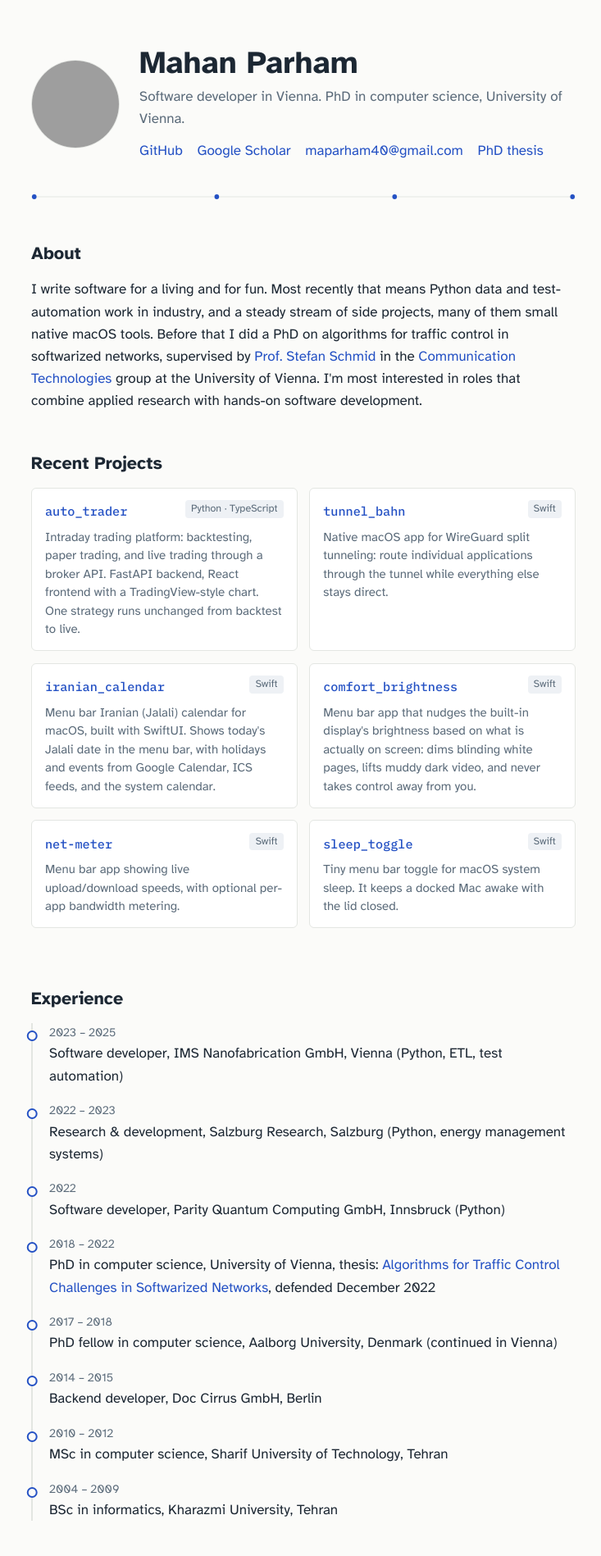
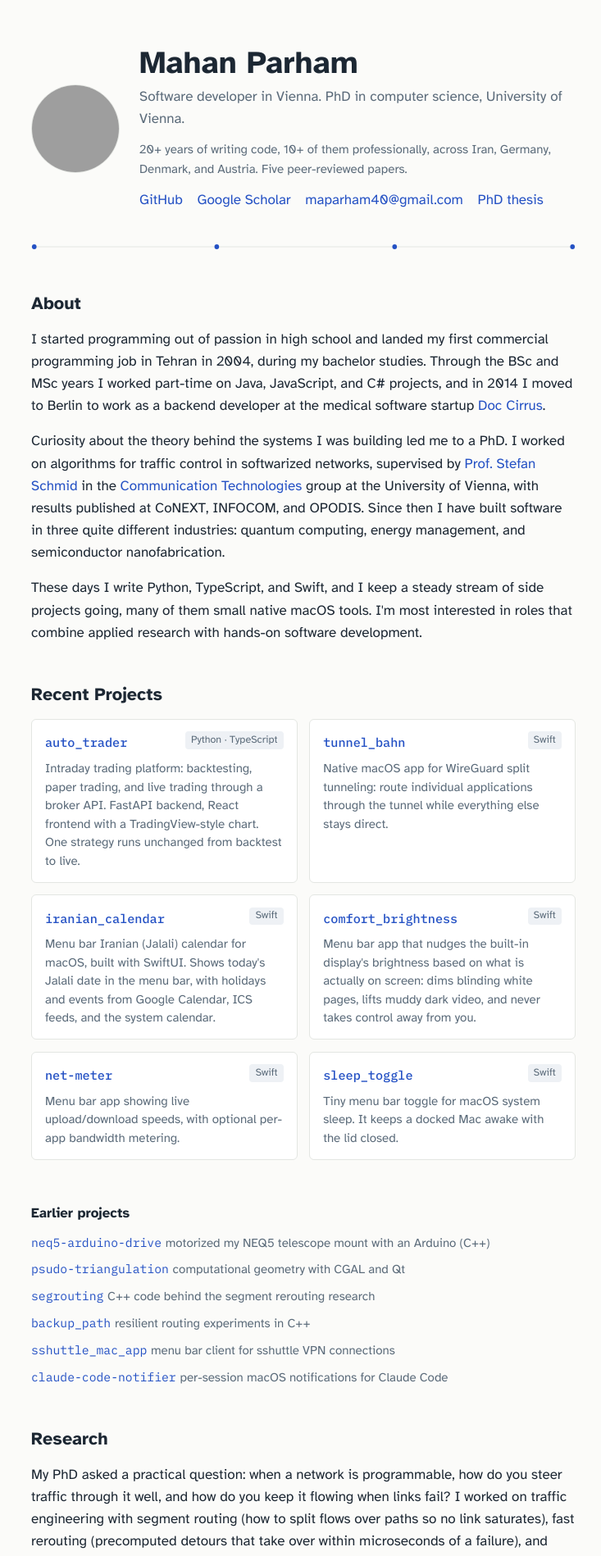
Before and after one commit to maparham/maparham.github.io, a Jekyll site: the page built from index.html, in a window 1280 px wide, cut to the strip 0-1898 px from the top of the page. Shown: the whole strip at 82% size, without its empty margins (270-1003 px from the left). Built offline with Jekyll 4.4.1, drawn with Linux system fonts in a browser that asks for light colours; some of the changed text lies outside the part shown; grey boxes are pictures that could not be loaded.

Commit message:
Expand homepage with career story, research, and earlier projects
Co-Authored-By: Claude Fable 5 <noreply@anthropic.com>
Claude-Session: https://claude.ai/code/session_0165mf58GSreQ7uPA3pBrNLb

```diff
--- a/assets/css/style.scss
+++ b/assets/css/style.scss
@@ -140,6 +140,12 @@ p { margin: 0 0 1rem; }
   color: var(--muted);
 }
 
+.hero-meta {
+  color: var(--muted);
+  font-size: 0.94rem;
+  margin: 0 0 0.75rem;
+}
+
 /* Live recent-pushes strip */
 .recent { min-height: 0; }
 .recent ul {
@@ -158,6 +164,23 @@ p { margin: 0 0 1rem; }
   color: var(--muted);
   margin: 0 0 0.4rem;
 }
+
+/* Earlier projects */
+.earlier-title {
+  font-size: 1.05rem;
+  margin: 1.75rem 0 0.5rem;
+}
+.earlier {
+  margin: 0;
+  padding: 0;
+  list-style: none;
+}
+.earlier li { margin: 0 0 0.35rem; }
+.earlier .repo {
+  font-family: "IBM Plex Mono", ui-monospace, monospace;
+  font-size: 0.92rem;
+}
+.earlier .note { color: var(--muted); font-size: 0.94rem; }
 
 /* Experience timeline */
 .timeline {
@@ -186,6 +209,11 @@ p { margin: 0 0 1rem; }
   color: var(--muted);
   font-size: 0.9rem;
   display: block;
+}
+.timeline .detail {
+  display: block;
+  color: var(--muted);
+  font-size: 0.94rem;
 }
 
 /* Publications */
--- a/index.html
+++ b/index.html
@@ -9,6 +9,7 @@ description: PhD in computer science, software developer in Vienna. Recent proje
   <div>
     <h1>Mahan Parham</h1>
     <p class="tagline">Software developer in Vienna. PhD in computer science, University of Vienna.</p>
+    <p class="hero-meta">20+ years of writing code, 10+ of them professionally, across Iran, Germany, Denmark, and Austria. Five peer-reviewed papers.</p>
     <ul class="hero-links">
       <li><a href="https://github.com/maparham">GitHub</a></li>
       <li><a href="https://scholar.google.com/citations?user=6d54q7IAAAAJ&hl=en">Google Scholar</a></li>
@@ -29,13 +30,27 @@ description: PhD in computer science, software developer in Vienna. Recent proje
 <h2>About</h2>
 
 <p>
-I write software for a living and for fun. Most recently that means Python data and test-automation
-work in industry, and a steady stream of side projects, many of them small native macOS
-tools. Before that I did a PhD on algorithms for traffic control in softwarized networks,
-supervised by <a href="https://schmiste.github.io/">Prof. Stefan Schmid</a> in the
+I started programming out of passion in high school and landed my first commercial
+programming job in Tehran in 2004, during my bachelor studies. Through the BSc and MSc
+years I worked part-time on Java, JavaScript, and C# projects, and in 2014 I moved to
+Berlin to work as a backend developer at the medical software startup
+<a href="https://www.doc-cirrus.com">Doc Cirrus</a>.
+</p>
+
+<p>
+Curiosity about the theory behind the systems I was building led me to a PhD. I worked
+on algorithms for traffic control in softwarized networks, supervised by
+<a href="https://schmiste.github.io/">Prof. Stefan Schmid</a> in the
 <a href="https://ct.cs.univie.ac.at/">Communication Technologies</a> group at the
-University of Vienna. I'm most interested in roles that combine applied research with
-hands-on software development.
+University of Vienna, with results published at CoNEXT, INFOCOM, and OPODIS. Since then
+I have built software in three quite different industries: quantum computing, energy
+management, and semiconductor nanofabrication.
+</p>
+
+<p>
+These days I write Python, TypeScript, and Swift, and I keep a steady stream of side
+projects going, many of them small native macOS tools. I'm most interested in roles that
+combine applied research with hands-on software development.
 </p>
 
 <h2>Recent Projects</h2>
@@ -78,16 +93,50 @@ hands-on software development.
   <ul id="recent-repos"></ul>
 </div>
 
+<h3 class="earlier-title">Earlier projects</h3>
+<ul class="earlier">
+  <li><a class="repo" href="https://github.com/maparham/neq5-arduino-drive">neq5-arduino-drive</a> <span class="note">motorized my NEQ5 telescope mount with an Arduino (C++)</span></li>
+  <li><a class="repo" href="https://github.com/maparham/psudo-triangulation">psudo-triangulation</a> <span class="note">computational geometry with CGAL and Qt</span></li>
+  <li><a class="repo" href="https://github.com/maparham/segrouting">segrouting</a> <span class="note">C++ code behind the segment rerouting research</span></li>
+  <li><a class="repo" href="https://github.com/maparham/backup_path">backup_path</a> <span class="note">resilient routing experiments in C++</span></li>
+  <li><a class="repo" href="https://github.com/maparham/sshuttle_mac_app">sshuttle_mac_app</a> <span class="note">menu bar client for sshuttle VPN connections</span></li>
+  <li><a class="repo" href="https://github.com/maparham/claude-code-notifier">claude-code-notifier</a> <span class="note">per-session macOS notifications for Claude Code</span></li>
+</ul>
+
+<h2>Research</h2>
+
+<p>
+My PhD asked a practical question: when a network is programmable, how do you steer
+traffic through it well, and how do you keep it flowing when links fail? I worked on
+traffic engineering with segment routing (how to split flows over paths so no link
+saturates), fast rerouting (precomputed detours that take over within microseconds of a
+failure), and online graph partitioning (keeping chatty processes on the same machine as
+communication patterns shift). The common thread is combinatorial optimization applied
+to real networking constraints.
+</p>
+
+<p>
+<a href="/PhD_thesis_MahmoudParham.pdf">Thesis (PDF)</a> ·
+<a href="/PhD_defense_Mahmoud.pdf">Defense slides (PDF)</a> ·
+<a href="https://scholar.google.com/citations?user=6d54q7IAAAAJ&hl=en">Google Scholar</a>
+</p>
+
 <h2>Experience</h2>
 
 <ul class="timeline">
-  <li><span class="when">2023 – 2025</span> Software developer, IMS Nanofabrication GmbH, Vienna (Python, ETL, test automation)</li>
-  <li><span class="when">2022 – 2023</span> Research &amp; development, Salzburg Research, Salzburg (Python, energy management systems)</li>
-  <li><span class="when">2022</span> Software developer, Parity Quantum Computing GmbH, Innsbruck (Python)</li>
-  <li><span class="when">2018 – 2022</span> PhD in computer science, University of Vienna, thesis: <a href="/PhD_thesis_MahmoudParham.pdf">Algorithms for Traffic Control Challenges in Softwarized Networks</a>, defended December 2022</li>
+  <li><span class="when">2023 – 2025</span> Software developer, IMS Nanofabrication GmbH, Vienna
+    <span class="detail">Data pipelines (ETL) and test automation, in Python, for the machines that write the photomasks behind modern chips.</span></li>
+  <li><span class="when">2022 – 2023</span> Research &amp; development, Salzburg Research, Salzburg
+    <span class="detail">Applied R&amp;D on energy management systems, in Python.</span></li>
+  <li><span class="when">2022</span> Software developer, Parity Quantum Computing GmbH, Innsbruck
+    <span class="detail">Python development at a company building quantum computing architectures.</span></li>
+  <li><span class="when">2018 – 2022</span> PhD in computer science, University of Vienna
+    <span class="detail">Thesis: <a href="/PhD_thesis_MahmoudParham.pdf">Algorithms for Traffic Control Challenges in Softwarized Networks</a>, defended December 2022.</span></li>
   <li><span class="when">2017 – 2018</span> PhD fellow in computer science, Aalborg University, Denmark (continued in Vienna)</li>
-  <li><span class="when">2014 – 2015</span> Backend developer, Doc Cirrus GmbH, Berlin</li>
-  <li><span class="when">2010 – 2012</span> MSc in computer science, Sharif University of Technology, Tehran</li>
+  <li><span class="when">2014 – 2015</span> Backend developer, Doc Cirrus GmbH, Berlin
+    <span class="detail">JavaScript backend work on a data platform for medical practices.</span></li>
+  <li><span class="when">2010 – 2012</span> MSc in computer science, Sharif University of Technology, Tehran
+    <span class="detail">Alongside part-time programming jobs in Java, JavaScript, and C#.</span></li>
   <li><span class="when">2004 – 2009</span> BSc in informatics, Kharazmi University, Tehran</li>
 </ul>
 
@@ -133,6 +182,15 @@ hands-on software development.
   <dd>Algorithms and data structures, combinatorial optimization, ML basics</dd>
 </dl>
 
+<h2>Beyond work</h2>
+
+<p>
+Programming started as a passion long before it became a profession, and the side
+projects above are the proof that it stayed one. I like problems that pull me out of
+the mundane, and I'm flexible about picking up whatever technology or scientific field
+the problem demands: the list above runs from telescope mounts to quantum computers.
+</p>
+
 <footer>
   Fluent English · German (B1) · Native Persian. I prefer working in English-speaking environments.
 </footer>
```
